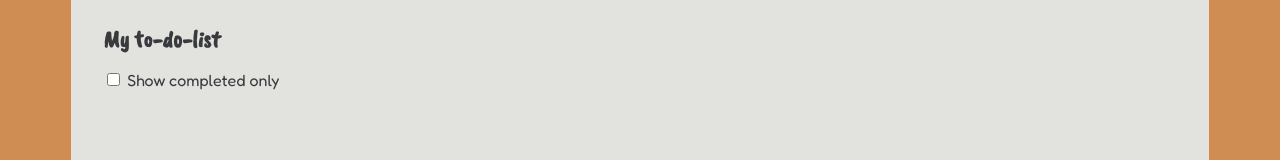
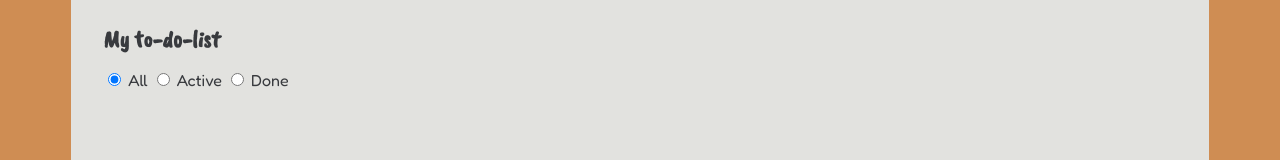
Before and after one commit to maria-jon/todo, a Vue app: page / in a window 1280 px wide. Shown: the part 247-407 px from the top of the page. Built offline with nearby package versions, Linux system fonts and the light colour scheme.

Commit message:
feat: add radio buttons to filter tasks

```diff
--- a/src/assets/style.scss
+++ b/src/assets/style.scss
@@ -64,3 +64,8 @@ main {
   background-color: #e2e2df;
   padding: 2rem;
 }
+
+ul {
+  list-style: none;
+  padding-inline-start: 0;
+}
--- a/src/views/HomeView.vue
+++ b/src/views/HomeView.vue
@@ -9,16 +9,17 @@ const { todos } = storeToRefs(todoStore);
 
 const todoName = ref('');
 const showCompletedMessage = ref(false);
-// const picked = ref('all');
 
-// Toggle for filtering
-const showCompletedOnly = ref(false)
+const filter = ref<'all' | 'active' | 'done'>('all')
 
-// Computed list based on toggle
 const filteredTodos = computed(() => {
-  return showCompletedOnly.value
-    ? todos.value.filter(todo => todo.complete)
-    : todos.value
+  if (filter.value === 'done') {
+    return todos.value.filter(todo => todo.complete)
+  } else if (filter.value === 'active') {
+    return todos.value.filter(todo => !todo.complete)
+  } else {
+    return todos.value
+  }
 })
 
 function addTodo() {
@@ -48,20 +49,19 @@ function clearMessage() {
     <div class="todo-list">
       <h2>My to-do-list</h2>
       <div class="filter">
-        <!--
-        <input type="radio" id="all" value="all" v-model="picked" />
-        <label for="all">All</label>
-        <input type="radio" id="undone" value="undone" v-model="picked" />
-        <label for="undone">Undone</label>
-        <input type="radio" id="done" value="done" v-model="picked" />
-        <label for="done">Done</label>
-        -->
         <label>
-          <input type="checkbox" v-model="showCompletedOnly" />
-          Show completed only
+          <input type="radio" value="all" v-model="filter" />
+          All
+        </label>
+        <label>
+          <input type="radio" value="active" v-model="filter" />
+          Active
+        </label>
+        <label>
+          <input type="radio" value="done" v-model="filter" />
+          Done
         </label>
       </div>
-
       <ul>
         <li v-for="todo in filteredTodos" :key="todo.id">
           <SingleTodo :todo-text="todo.text" :complete="todo.complete" :id="todo.id" @task-completed="onTaskCompleted" />
```
